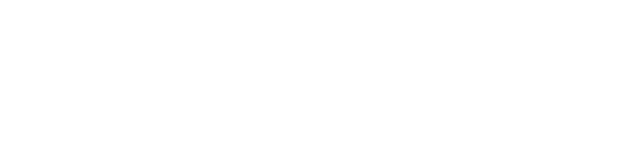
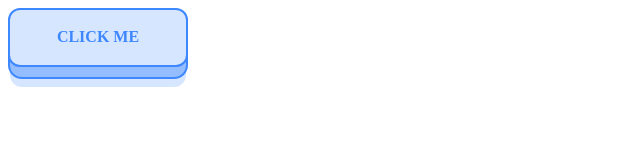
Before and after one commit to benkovra/components_library, a plain HTML site: page index.html in a window 1280 px wide. Shown: the whole page, without its empty margins (0-640 px from the left). Drawn offline with Linux system fonts and the light colour scheme.

Commit message:
added button

```diff
--- /dev/null
+++ b/css/styles.css
@@ -0,0 +1,61 @@
+.btn {
+  font-family: Arial, Helvetica, sans-serif;
+  text-transform: uppercase;
+}
+
+.btn:hover .btn-slide-show-text1 {
+  margin-left: 65px;
+}
+
+.btn-layered-3d > ::before {
+  box-sizing: border-box;
+}
+
+.btn-layered-3d {
+  width: 180px;
+  position: relative;
+  display: inline-block;
+  cursor: pointer;
+  outline: none;
+  border: 0px;
+  vertical-align: middle;
+  text-decoration: none;
+  font-size: inherit;
+  font-family: inherit;
+  font-weight: 600;
+  text-transform: uppercase;
+  padding: 1.15em 2em;
+  border-radius: 0.75em;
+  transform-style: preserve-3d;
+  transition: transform 0.15s ease-out 0s, background 0.15s ease-out 0s;
+}
+
+.btn-layered-3d::before {
+  position: absolute;
+  content: "";
+  width: 100%;
+  height: 100%;
+  inset: 0px;
+  border-radius: inherit;
+  transform: translate3d(0px, 0.75em, -1em);
+  transition: transform 0.15s ease-out 0s, box-shadow 0.15s ease-out 0s;
+}
+
+.btn-layered-3d:hover {
+  transform: translateY(0.25em);
+}
+
+.btn-layered-3d:hover::before {
+  transform: translate3d(0px, 0.5em, -1em);
+}
+
+.btn-layered-3d--blue {
+  color: rgb(61, 135, 255);
+  background: rgb(214, 230, 255);
+  border: 2px solid rgb(61, 135, 255);
+}
+
+.btn-layered-3d--blue::before {
+  background: rgb(148, 189, 255);
+  box-shadow: rgb(61, 135, 255) 0px 0px 0px 2px, rgb(214, 230, 255) 0px 0.625em 0px 0px;
+}
--- a/index.html
+++ b/index.html
@@ -5,14 +5,15 @@
     <meta http-equiv="X-UA-Compatible" content="IE=edge">
     <meta name="viewport" content="width=device-width, initial-scale=1.0">
     <title>Components library</title>
+    <link rel="stylesheet" href="./css/styles.css">
 
 </head>
 <body>
     <main>
-        <div class="buttons">
 
-        </div>
-        <div class="navigation">
+        <button class="btn btn-layered-3d btn-layered-3d--blue"> Click me </button>
+
+            <div class="navigation">
 
         </div>
         <div class="typographic">
```
Also changed, not shown: styles.css (deleted).
